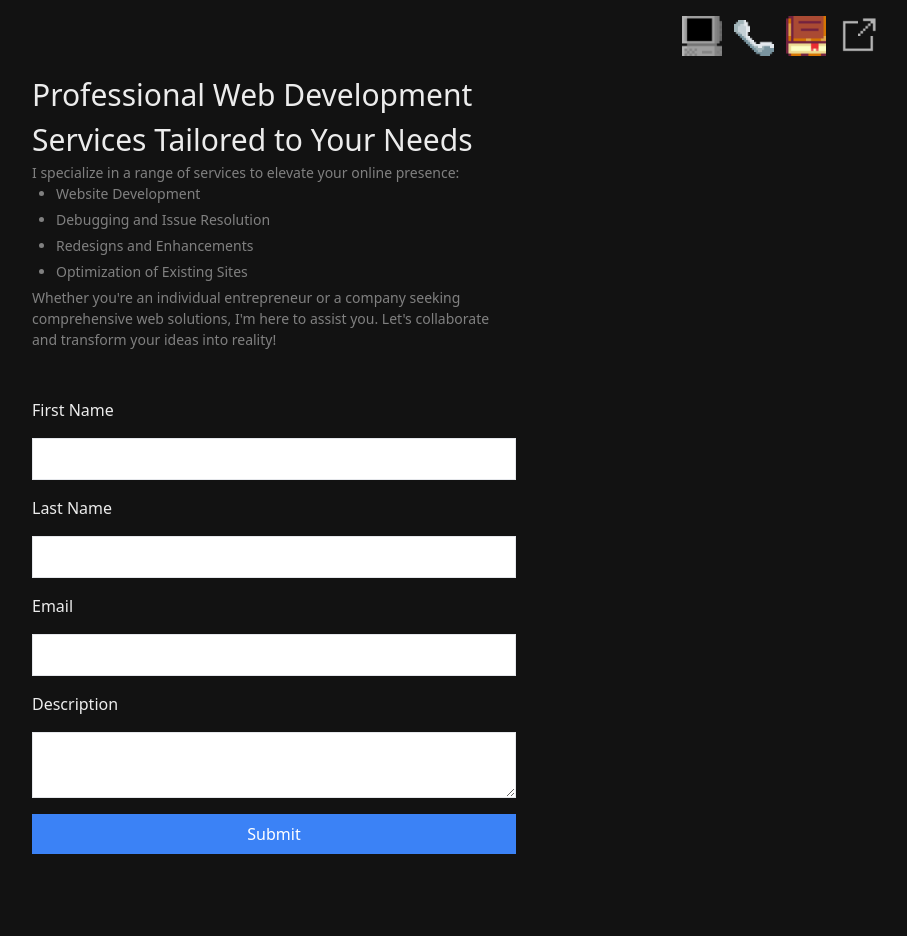
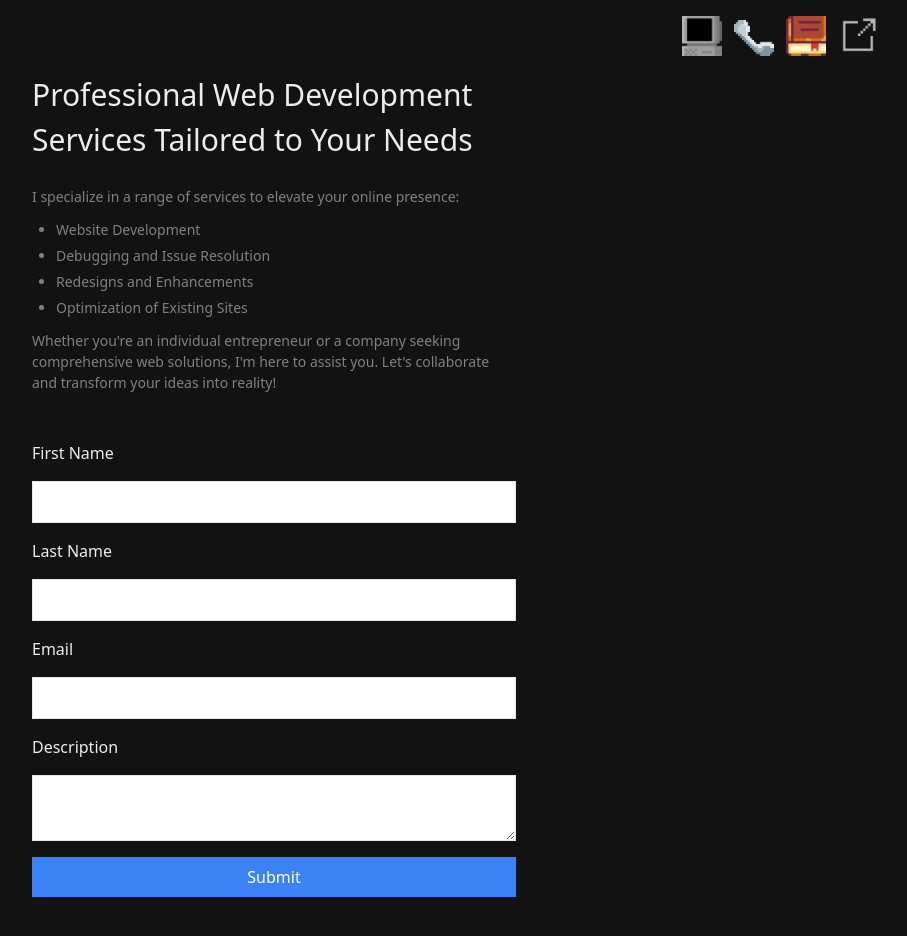
Before and after one commit to Scottsdaaale/portfolio-v2, a Next.js app: page /contact in a window 1280 px wide. Shown: the top 936 px of the page, without its empty margins (366-1273 px from the left). Before the commit the page ends 902 px from the top, so only its background shows below. Built offline with nearby package versions, Linux system fonts and the light colour scheme.

Commit message:
added margin

```diff
--- a/app/components/routes/contact/ContactForm.js
+++ b/app/components/routes/contact/ContactForm.js
@@ -65,13 +65,13 @@ function ContactForm() {
         initial='hidden'
         animate='visible'
       >
-        <h1 className='text-pretty'>
+        <h1 className='text-pretty mb-6'>
           Professional Web Development Services Tailored to Your Needs
         </h1>
         <p className=''>
           I specialize in a range of services to elevate your online presence:
         </p>
-        <ul className=''>
+        <ul className='my-3'>
           <li>Website Development</li>
           <li>Debugging and Issue Resolution</li>
           <li>Redesigns and Enhancements</li>
```
